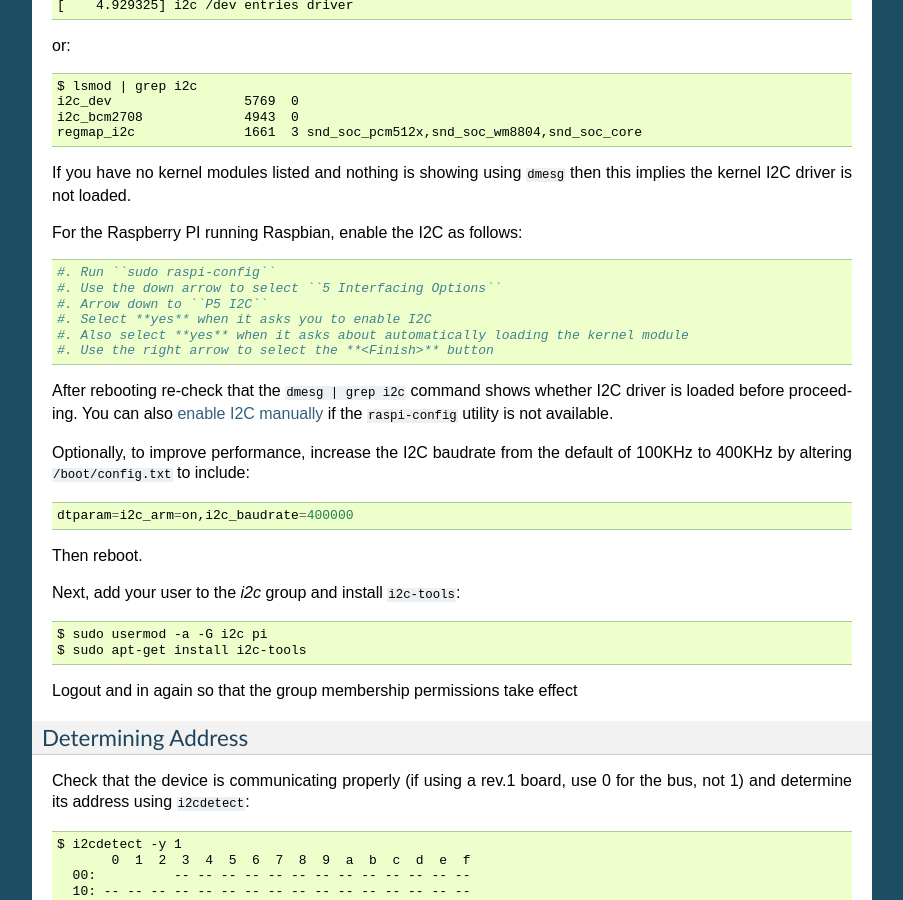
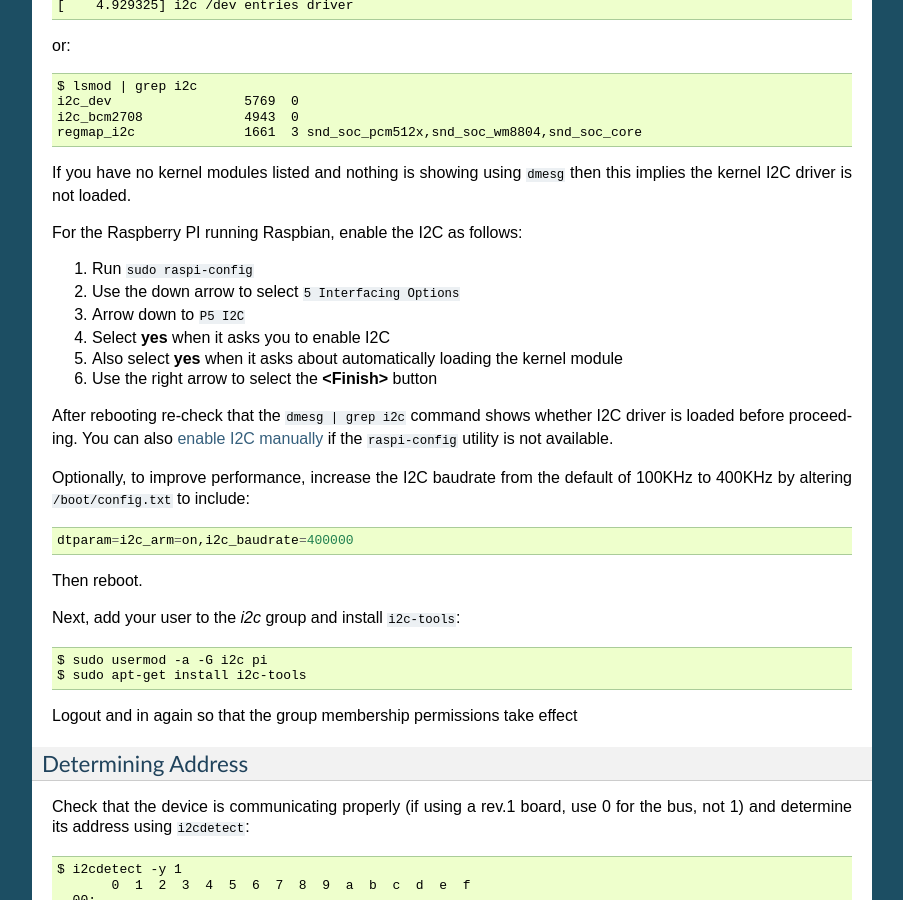
Before and after one commit to rm-hull/luma.lcd, a Sphinx documentation site: the page built from doc/hardware.rst, in a window 1280 px wide and 900 px high, scrolled down 1744 px. Shown: the whole window, without its empty margins (198-1101 px from the left). Built offline with Sphinx 7.4.7, drawn with Linux system fonts in a browser that asks for light colours; the version number could not be read and is left out; some of the changed text lies outside the part shown.

Commit message:
doc: fix markup

```diff
--- a/doc/hardware.rst
+++ b/doc/hardware.rst
@@ -101,14 +101,14 @@ or::
 If you have no kernel modules listed and nothing is showing using ``dmesg``
 then this implies the kernel I2C driver is not loaded.
 
-For the Raspberry PI running Raspbian, enable the I2C as follows::
+For the Raspberry PI running Raspbian, enable the I2C as follows:
 
-  #. Run ``sudo raspi-config``
-  #. Use the down arrow to select ``5 Interfacing Options``
-  #. Arrow down to ``P5 I2C``
-  #. Select **yes** when it asks you to enable I2C
-  #. Also select **yes** when it asks about automatically loading the kernel module
-  #. Use the right arrow to select the **<Finish>** button
+#. Run ``sudo raspi-config``
+#. Use the down arrow to select ``5 Interfacing Options``
+#. Arrow down to ``P5 I2C``
+#. Select **yes** when it asks you to enable I2C
+#. Also select **yes** when it asks about automatically loading the kernel module
+#. Use the right arrow to select the **<Finish>** button
 
 After rebooting re-check that the ``dmesg | grep i2c`` command shows whether
 I2C driver is loaded before proceeding. You can also
@@ -235,7 +235,7 @@ Then add your user to the *spi* and *gpio* groups::
 Log out and back in again to ensure that the group permissions are applied
 successfully.
 
-PARALLEL
+Parallel
 --------
 Beyond the power and ground connections, you can choose which ever GPIO pins
 you like to connect up your display.  The following is one example for how to
```
